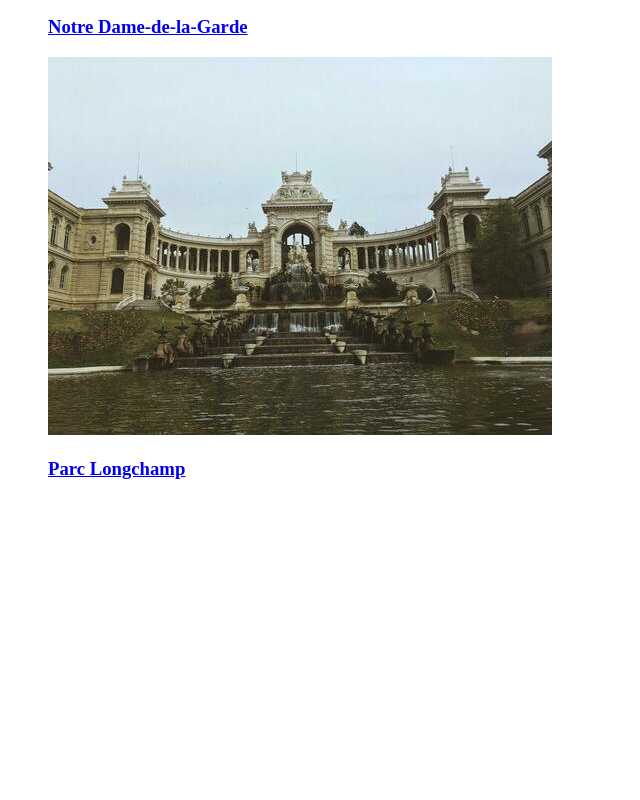
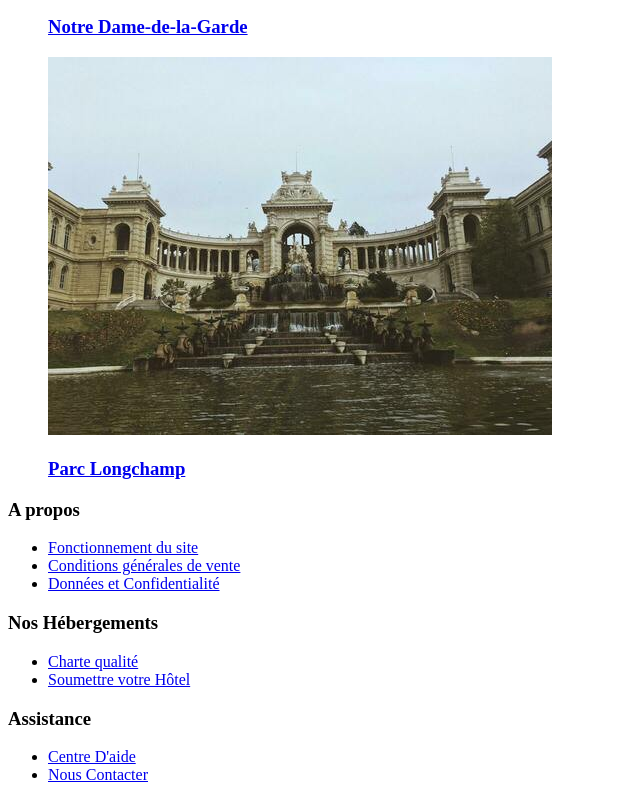
Before and after one commit to LauffenburgerSergei/LauffenburgerSergei.P2, a plain HTML site: page index.html in a window 1280 px wide. Shown: the part 8464-9264 px from the top of the page, without its empty margins (0-640 px from the left). Before the commit the page ends 8963 px from the top, so only its background shows below. Drawn offline with Linux system fonts and the light colour scheme.

Commit message:
create footer

```diff
--- a/index.html
+++ b/index.html
@@ -354,7 +354,24 @@
     </main>
     <!--main-->
     <!--footer-->
-    <footer></footer>
+    <footer>
+      <h3>A propos</h3>
+      <ul>
+        <li><a href="#">Fonctionnement du site</a></li>
+        <li><a href="#">Conditions générales de vente</a></li>
+        <li><a href="#">Données et Confidentialité</a></li>
+      </ul>
+      <h3>Nos Hébergements</h3>
+      <ul>
+        <li><a href="#">Charte qualité</a></li>
+        <li><a href="#">Soumettre votre Hôtel</a></li>
+      </ul>
+      <h3>Assistance</h3>
+      <ul>
+        <li><a href="#">Centre D'aide</a></li>
+        <li><a href="#">Nous Contacter</a></li>
+      </ul>
+    </footer>
     <!--footer-->
   </body>
 </html>
```
